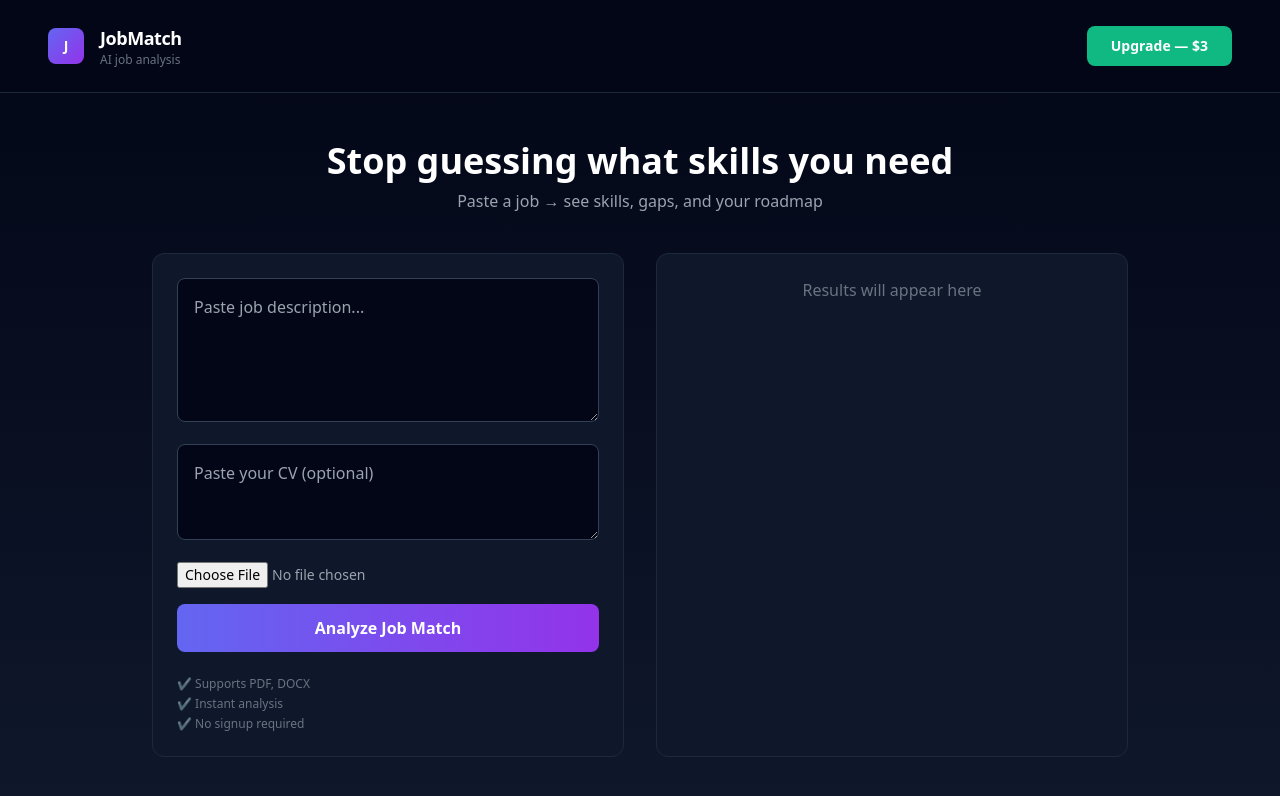
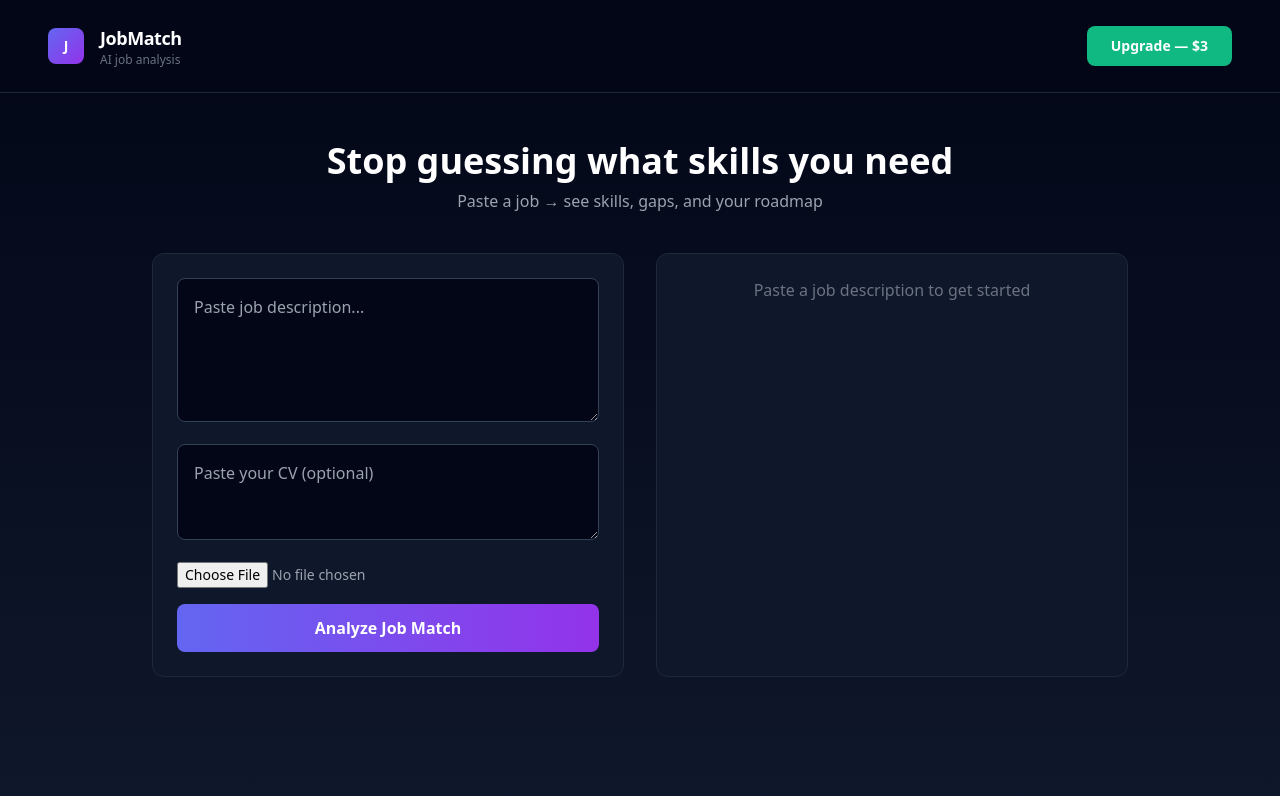
Before and after one commit to Anas127/jobmatch, a React (Create React App) app in the folder frontend/: page / in a window 1280 px wide. Shown: the top 796 px of the page. Built offline with nearby package versions, Linux system fonts and the light colour scheme.

Commit message:
more changes

```diff
--- a/frontend/src/App.js
+++ b/frontend/src/App.js
@@ -9,8 +9,8 @@ function App() {
   const [cvText, setCvText] = useState("");
   const [result, setResult] = useState(null);
   const [loading, setLoading] = useState(false);
+  const [locked, setLocked] = useState(false); // 🔥 PAYWALL
 
-  // 🔥 ANALYZE
   const handleExtract = async () => {
     if (!text) return;
 
@@ -36,10 +36,10 @@ function App() {
     }
 
     setResult(data);
+    setLocked(true); // 🔥 LOCK AFTER RESULT
     setLoading(false);
   };
 
-  // 🔥 UPLOAD + AUTO ANALYZE
   const handleFileUpload = async (e) => {
     const file = e.target.files[0];
 
@@ -63,7 +63,6 @@ function App() {
     const data = await res.json();
     setCvText(data.text);
 
-    // AUTO ANALYZE
     const analyzeRes = await fetch(`${API_URL}/extract`, {
       method: "POST",
       headers: {
@@ -84,10 +83,9 @@ function App() {
     }
 
     setResult(resultData);
+    setLocked(true);
     setLoading(false);
   };
-
-
 
   return (
     <>
@@ -134,11 +132,7 @@ function App() {
         <div className="max-w-5xl mx-auto px-6 grid md:grid-cols-2 gap-8">
 
           {/* INPUT */}
-        <motion.div
-          initial={{ opacity: 0, x: -20 }}
-          animate={{ opacity: 1, x: 0 }}
-          className="bg-slate-900 p-6 rounded-xl border border-slate-800 space-y-4"
-        >
+          <div className="bg-slate-900 p-6 rounded-xl border border-slate-800 space-y-4">
             <textarea
               className="w-full h-36 p-4 rounded-lg bg-slate-950 border border-slate-700"
               placeholder="Paste job description..."
@@ -165,25 +159,16 @@ function App() {
               onClick={handleExtract}
               className="w-full py-3 bg-gradient-to-r from-indigo-500 to-purple-600 rounded-lg font-semibold disabled:opacity-50"
             >
-            {loading ? "Analyzing job + CV..." : "Analyze Job Match"}
+              {loading ? "Analyzing..." : "Analyze Job Match"}
             </button>
-
-          <div className="text-xs text-gray-500 pt-2 space-y-1">
-            <p>✔ Supports PDF, DOCX</p>
-            <p>✔ Instant analysis</p>
-            <p>✔ No signup required</p>
           </div>
-        </motion.div>
 
           {/* RESULTS */}
-        <motion.div
-          initial={{ opacity: 0, x: 20 }}
-          animate={{ opacity: 1, x: 0 }}
-          className="bg-slate-900 p-6 rounded-xl border border-slate-800 space-y-6"
-        >
+          <div className="bg-slate-900 p-6 rounded-xl border border-slate-800 space-y-6">
+
             {!result && (
               <p className="text-gray-500 text-center">
-              Results will appear here
+                Paste a job description to get started
               </p>
             )}
 
@@ -203,23 +188,49 @@ function App() {
                     </p>
                   )}
 
-                <p className="text-sm text-gray-400 mt-2">
-                  {result.explanation}
+                  <p className="text-xs text-yellow-400 mt-2">
+                    Most candidates get rejected for these gaps
+                  </p>
+                </div>
+
+                {/* 🔥 MISSING SKILLS */}
+                {result.missing_skills?.length > 0 && (
+                  <div className="bg-slate-950 p-5 rounded-lg border border-slate-800">
+                    <p className="text-red-400 font-semibold mb-2">
+                      ⚠️ Missing Skills
                     </p>
 
-                <p className="text-xs text-yellow-400 mt-2">
-                  {result.score >= 70
-                    ? "Strong match"
-                    : result.score >= 50
-                    ? "You're close — fix a few gaps"
-                    : "Not ready yet — key skills missing"}
+                    <div className="flex flex-wrap gap-2">
+                      {result.missing_skills.map((skill, i) => (
+                        <span
+                          key={i}
+                          className="bg-red-500/20 text-red-300 px-3 py-1 rounded text-sm"
+                        >
+                          {skill}
+                        </span>
+                      ))}
+                    </div>
+                  </div>
+                )}
+
+                {/* 🔥 LOCKED EXPLANATION */}
+                <div className="bg-slate-950 p-5 rounded-lg">
+                  <p className="text-sm text-gray-400">Analysis</p>
+
+                  <p className={locked ? "blur-sm select-none" : ""}>
+                    {result.explanation}
                   </p>
                 </div>
 
                 {/* PAYWALL */}
+                {locked && (
                   <div className="bg-slate-950 p-5 rounded-lg text-center border border-slate-800">
                     <p className="font-semibold mb-2">
-                  🔒 Unlock Full Report — $3
+                      You’re missing critical skills for this role
+                    </p>
+
+                    <p className="text-sm text-gray-400 mb-3">
+                      Unlock full breakdown + exact roadmap — $3
                     </p>
 
                     <button
@@ -229,6 +240,7 @@ function App() {
                       Get Full Report
                     </button>
                   </div>
+                )}
 
                 {/* ROADMAP */}
                 {result.recommended_course?.title && (
@@ -236,7 +248,10 @@ function App() {
                     <p className="font-semibold mb-2">🚀 Your Roadmap</p>
 
                     <p className="text-sm text-gray-400 mb-3">
-                    Become a {result.job_category}
+                      Become a{" "}
+                      {result.job_category === "data engineering"
+                        ? "Data Engineer"
+                        : result.job_category}
                     </p>
 
                     <a
@@ -254,9 +269,10 @@ function App() {
                 <Section title="All Skills" items={result.skills} />
               </>
             )}
-        </motion.div>
           </div>
         </div>
+      </div>
+
       <Analytics />
     </>
   );
```
Also changed, not shown: 1 other file (tests, documents, lock files or other folders). Lines whose indentation alone changed are shown as unchanged.
